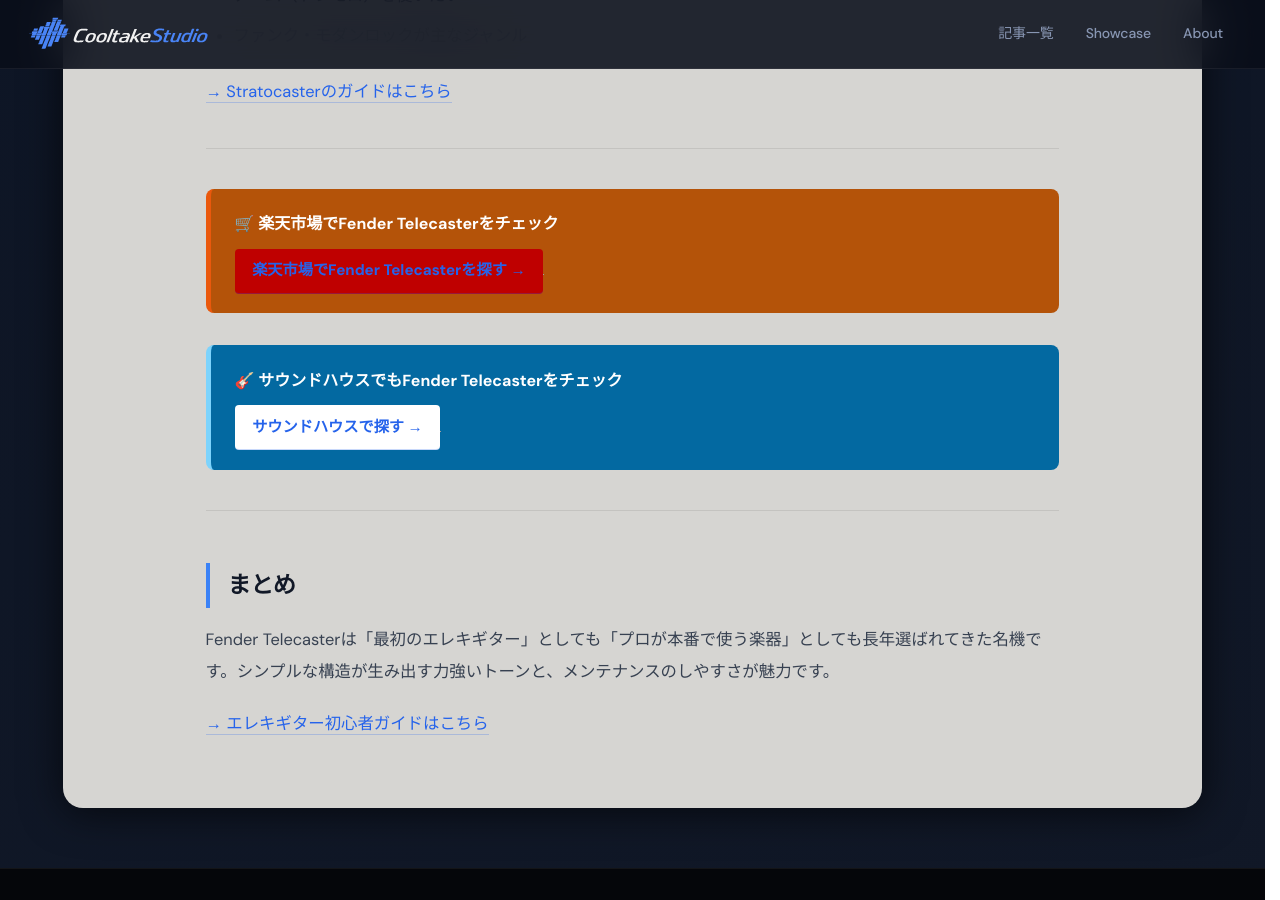
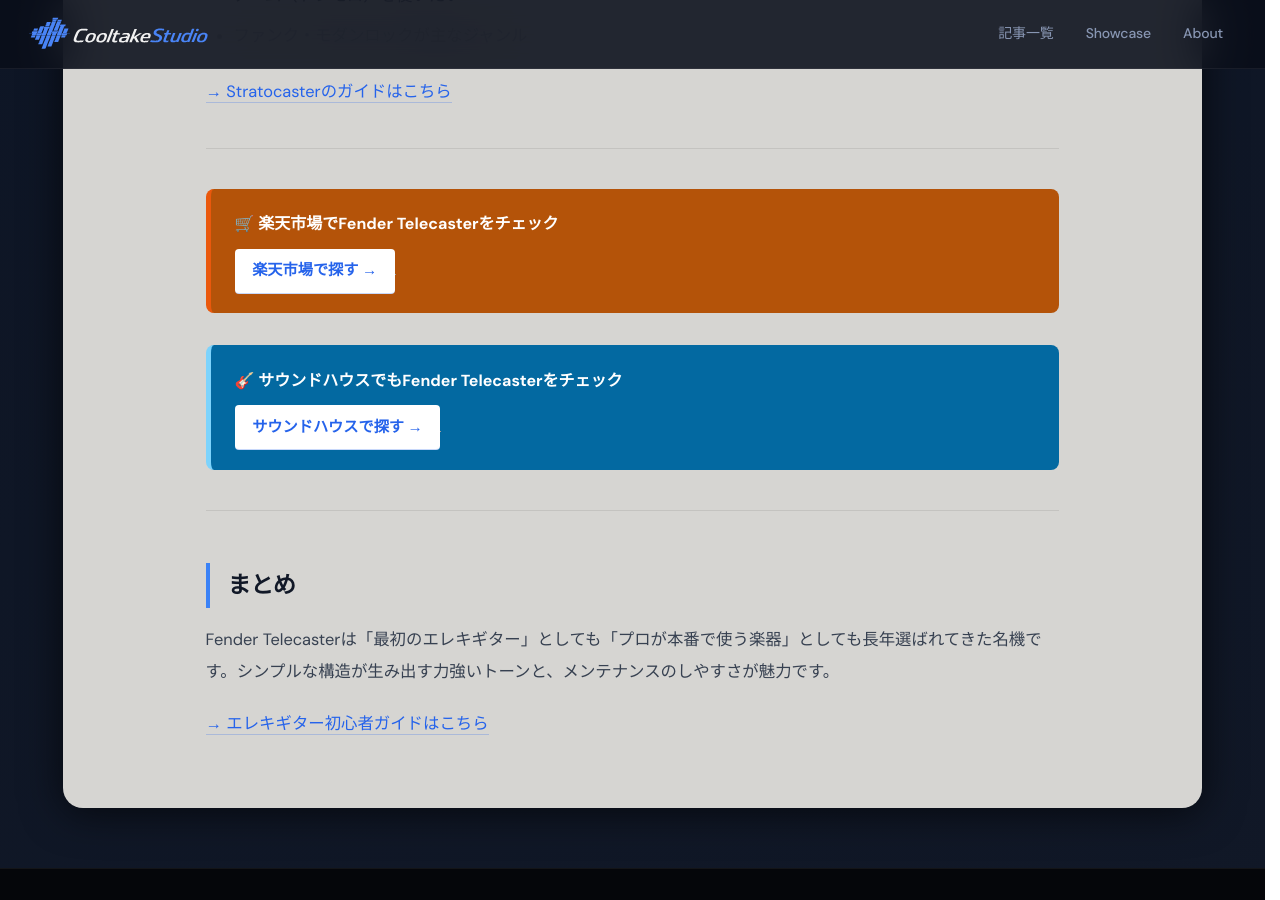
Before and after one commit to cooltake/cooltake-staging, a Jekyll site: the page built from _posts/2026-05-29-fender-telecaster-guide.md, in a window 1280 px wide and 900 px high, scrolled down 2275 px. Built offline with Jekyll 4.4.1, drawn with Linux system fonts in a browser that asks for light colours; some web fonts are replaced; grey boxes are pictures that could not be loaded.

Commit message:
fix: unify rakuten CTA button style and text with soundhouse

```diff
--- a/_posts/2026-05-29-fender-telecaster-guide.md
+++ b/_posts/2026-05-29-fender-telecaster-guide.md
@@ -60,7 +60,7 @@
 
 ---
 
-<div style="margin:2rem 0;padding:1.2rem 1.5rem;background:#b45309;border-left:5px solid #ea580c;border-radius:8px;"><p style="margin:0 0 .6rem;font-weight:bold;font-size:1rem;color:#fff;">&#x1F6D2; 楽天市場でFender Telecasterをチェック</p><a href="https://hb.afl.rakuten.co.jp/hgc/0b15ddc7.28c5c9ed.0b15ddc8.5d23dd4d/?pc=https%3A%2F%2Fsearch.rakuten.co.jp%2Fsearch%2Fmall%2FFender%2BTelecaster%2F" rel="nofollow" referrerpolicy="no-referrer-when-downgrade" style="display:inline-block;background:#bf0000;color:#fff;padding:.45rem 1.1rem;border-radius:4px;text-decoration:none;font-weight:bold;font-size:.95rem;">楽天市場でFender Telecasterを探す →</a><img src="//i.moshimo.com/af/i/impression?a_id=5565352&amp;p_id=54&amp;pc_id=54&amp;pl_id=616" width="1" height="1" style="border:none;" alt="" loading="lazy"></div>
+<div style="margin:2rem 0;padding:1.2rem 1.5rem;background:#b45309;border-left:5px solid #ea580c;border-radius:8px;"><p style="margin:0 0 .6rem;font-weight:bold;font-size:1rem;color:#fff;">&#x1F6D2; 楽天市場でFender Telecasterをチェック</p><a href="https://hb.afl.rakuten.co.jp/hgc/0b15ddc7.28c5c9ed.0b15ddc8.5d23dd4d/?pc=https%3A%2F%2Fsearch.rakuten.co.jp%2Fsearch%2Fmall%2FFender%2BTelecaster%2F" rel="nofollow" referrerpolicy="no-referrer-when-downgrade" style="display:inline-block;background:#fff;color:#7c2d12;padding:.45rem 1.1rem;border-radius:4px;text-decoration:none;font-weight:bold;font-size:.95rem;">楽天市場で探す →</a><img src="//i.moshimo.com/af/i/impression?a_id=5565352&amp;p_id=54&amp;pc_id=54&amp;pl_id=616" width="1" height="1" style="border:none;" alt="" loading="lazy"></div>
 <div style="margin:2rem 0;padding:1.2rem 1.5rem;background:#0369a1;border-left:5px solid #7dd3fc;border-radius:8px;"><p style="margin:0 0 .6rem;font-weight:bold;font-size:1rem;color:#fff;">&#x1F3B8; サウンドハウスでもFender Telecasterをチェック</p><a href="https://h.accesstrade.net/sp/cc?rk=01001xqc00os63&url=https%3A%2F%2Fwww.soundhouse.co.jp%2Fsearch%2Findex%2F%3Fsearch_all%3DFender%2520Telecaster" rel="nofollow" referrerpolicy="no-referrer-when-downgrade" style="display:inline-block;background:#fff;color:#0c4a6e;padding:.45rem 1.1rem;border-radius:4px;text-decoration:none;font-weight:bold;font-size:.95rem;">サウンドハウスで探す →</a><img src="https://h.accesstrade.net/sp/rr?rk=01001xqc00os63" width="1" height="1" border="0" alt="" loading="lazy"></div>
 
 <!-- AFFILIATE_PLACEHOLDER: Amazon（もしもアフィリエイト Amazon審査通過後に設置予定） -->
```
